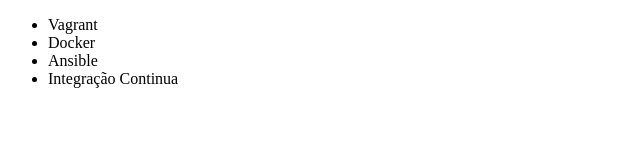
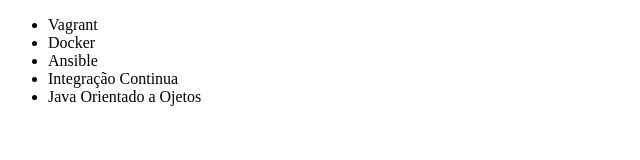
Before and after one commit to rafaaelv16/teste-git, a plain HTML site: page index.html in a window 1280 px wide. Shown: the whole page, without its empty margins (0-640 px from the left). Drawn offline with Linux system fonts and the light colour scheme.

Commit message:
Curso Java adicionado

```diff
--- a/index.html
+++ b/index.html
@@ -10,6 +10,7 @@
 	        <li>Docker</li>
 	        <li>Ansible</li>
 	        <li>Integração Continua</li>
+            <li>Java Orientado a Ojetos</li>
 	    </ul>
 	</body>
 	</html>
```
